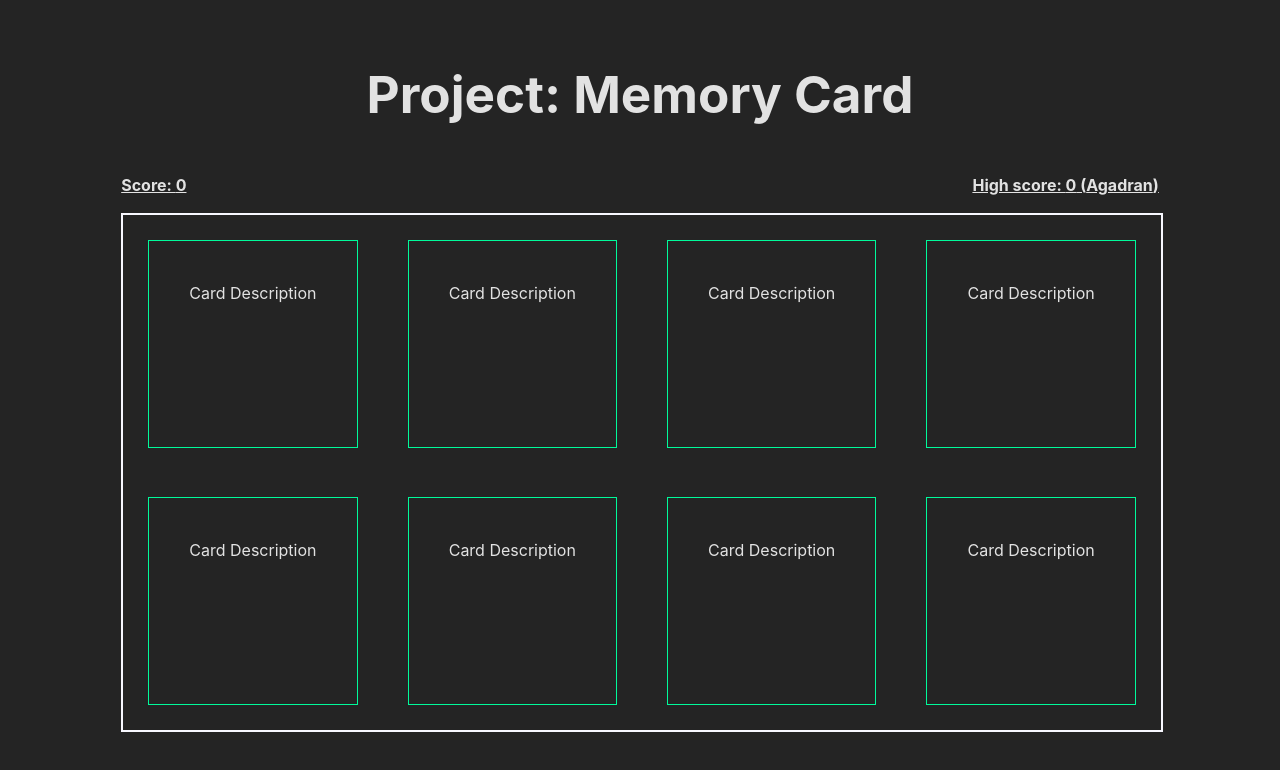
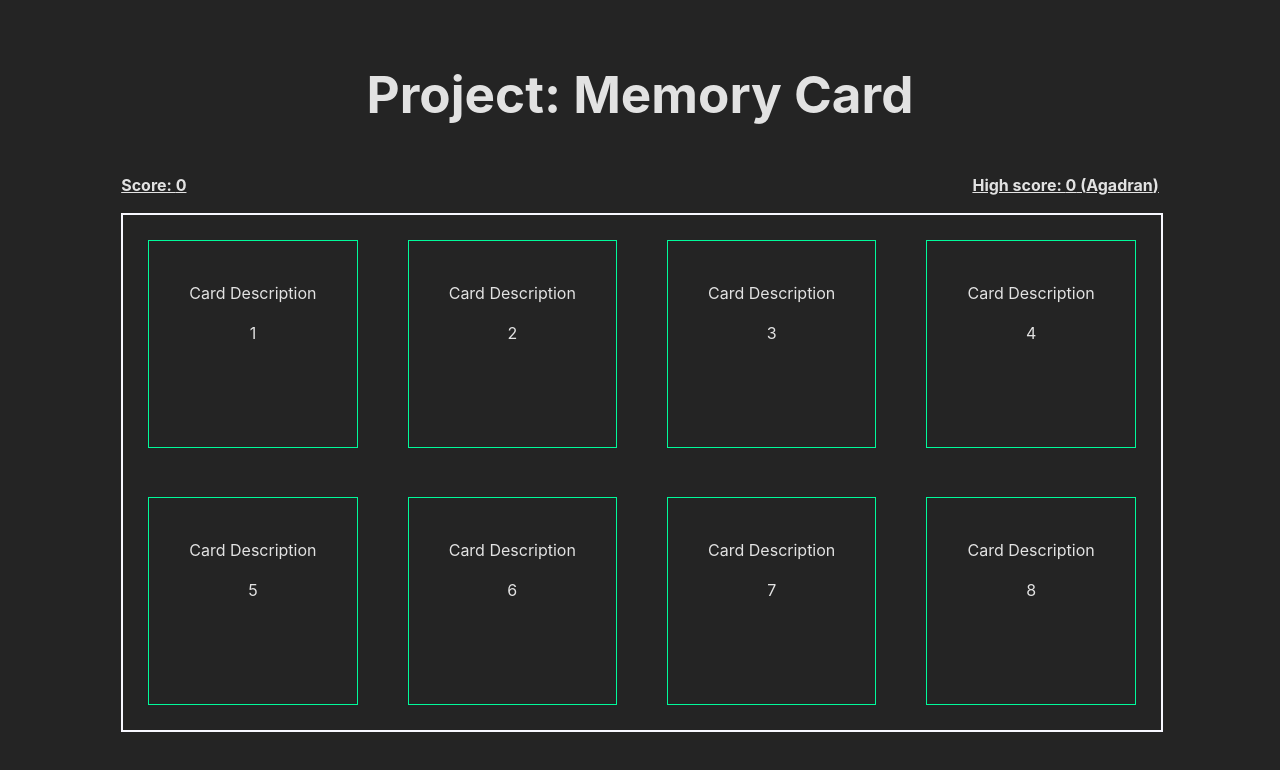
Before and after one commit to sum4n/TheOdinProject-MemoryCard, a React (Vite) app: page / in a window 1280 px wide. Shown: the top 770 px of the page. Built offline with nearby package versions, Linux system fonts and the light colour scheme.

Commit message:
Add handleCardClick function

```diff
--- a/src/App.jsx
+++ b/src/App.jsx
@@ -1,11 +1,27 @@
 import { useState } from "react";
 import "./App.css";
 import CardContainer from "./components/CardContainer";
+
+let cardList = [
+  { id: 1, num: "1" },
+  { id: 2, num: "2" },
+  { id: 3, num: "3" },
+  { id: 4, num: "4" },
+  { id: 5, num: "5" },
+  { id: 6, num: "6" },
+  { id: 7, num: "7" },
+  { id: 8, num: "8" },
+];
 
 function App() {
   const [currentScore, setCurrentScore] = useState(0);
   const [highScore, setHighScore] = useState(0);
   const [playerName, setPlayerName] = useState("Agadran");
+  const [defaultList, setCardList] = useState(cardList);
+
+  const handleCardClick = (e) => {
+    console.log(e.target.textContent);
+  };
 
   return (
     <>
@@ -17,7 +33,7 @@ function App() {
         </p>
       </div>
       {/* TODO: Card Container */}
-      <CardContainer />
+      <CardContainer cardList={defaultList} handleClick={handleCardClick} />
       {/* TODO: Game Start Container */}
       {/* TODO: Game End Container */}
     </>
--- a/src/components/Card.jsx
+++ b/src/components/Card.jsx
@@ -1,8 +1,9 @@
-function Card() {
+function Card({ num, handleClick }) {
   return (
-    <div className="cards">
+    <div className="cards" onClick={handleClick}>
       <img src="#" alt="" />
       <p>Card Description</p>
+      <p>{num}</p>
     </div>
   );
 }
--- a/src/components/CardContainer.jsx
+++ b/src/components/CardContainer.jsx
@@ -1,16 +1,11 @@
 import Card from "./Card";
 
-function CardContainer() {
+function CardContainer({ cardList, handleClick }) {
   return (
     <div className="card-container">
-      <Card />
-      <Card />
-      <Card />
-      <Card />
-      <Card />
-      <Card />
-      <Card />
-      <Card />
+      {cardList.map((card) => (
+        <Card key={card.id} num={card.num} handleClick={handleClick} />
+      ))}
     </div>
   );
 }
```
